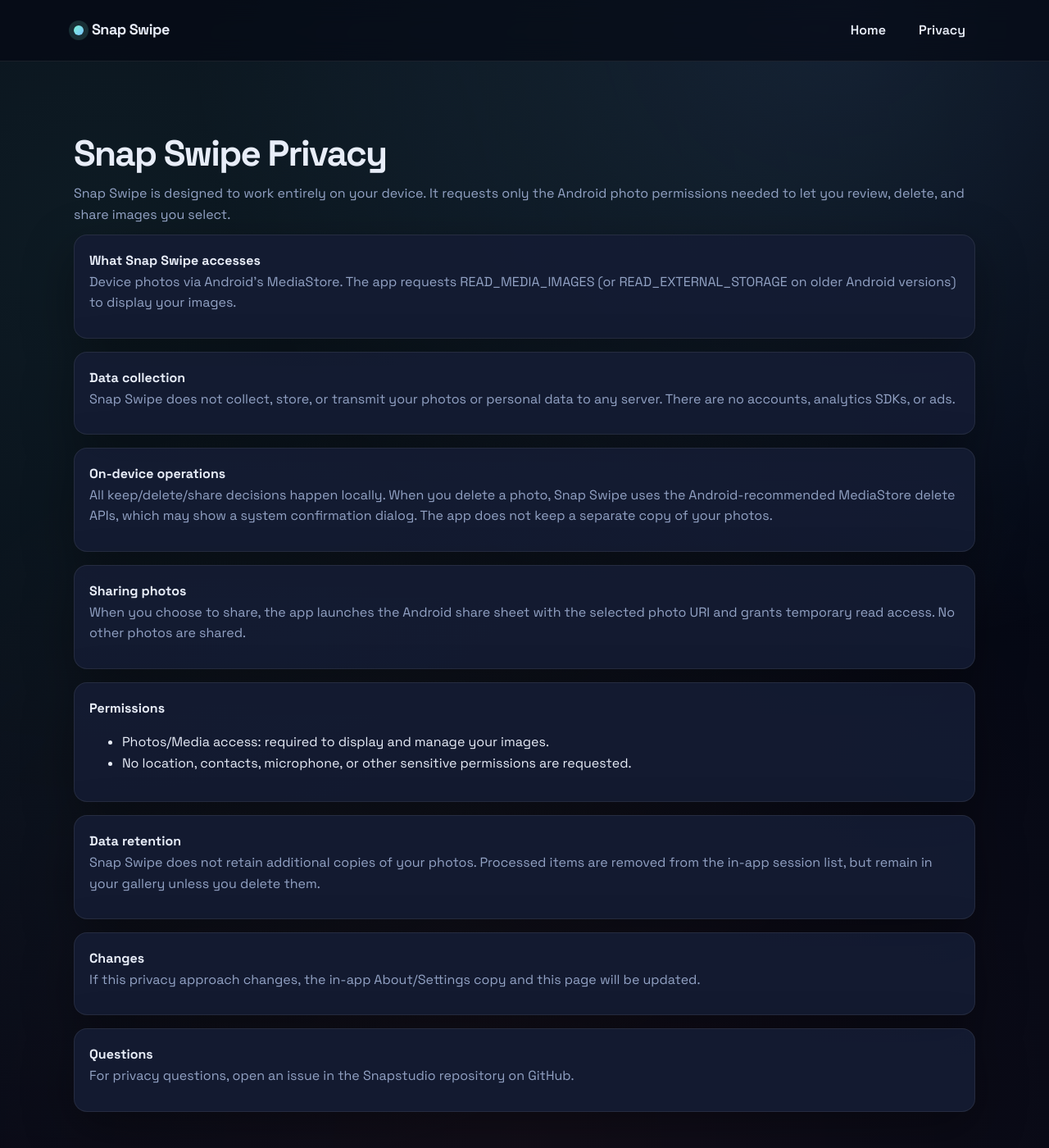
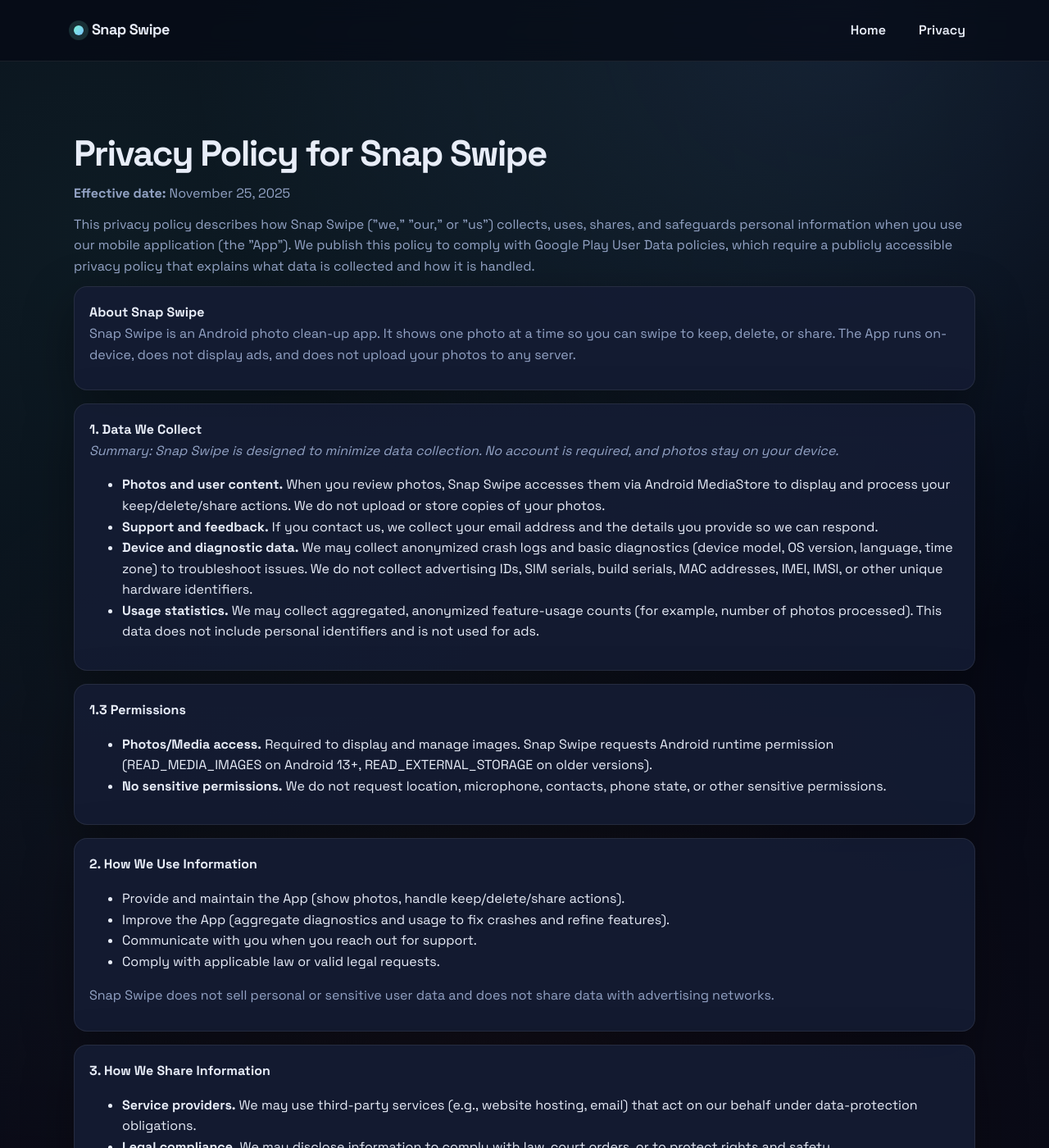
Before and after one commit to LCRH1883/Snapstudio, a Jekyll site: the page built from privacy.md, in a window 1280 px wide and 1400 px high. Shown: the whole window at 82% size. Built offline with Jekyll 4.4.1, drawn with Linux system fonts in a browser that asks for light colours; some of the changed text lies outside the part shown.

Commit message:
Adds privacy policy document
Adds a comprehensive privacy policy for Snap Swipe to comply with Google Play User Data policies.

This policy outlines data collection practices, usage of permissions, data sharing, retention, security, user rights, and contact information, ensuring transparency and user awareness.

```diff
--- a/privacy.md
+++ b/privacy.md
@@ -6,50 +6,98 @@ permalink: /privacy/
 
 <section class="section">
   <div class="container">
-    <h1>Snap Swipe Privacy</h1>
-    <p class="muted">Snap Swipe is designed to work entirely on your device. It requests only the Android photo permissions needed to let you review, delete, and share images you select.</p>
+    <h1>Privacy Policy for Snap Swipe</h1>
+    <p class="muted"><strong>Effective date:</strong> November 25, 2025</p>
+    <p class="muted">This privacy policy describes how Snap Swipe ("we," "our," or "us") collects, uses, shares, and safeguards personal information when you use our mobile application (the "App"). We publish this policy to comply with Google Play User Data policies, which require a publicly accessible privacy policy that explains what data is collected and how it is handled.</p>
 
     <div class="privacy-block">
-      <strong>What Snap Swipe accesses</strong>
-      <p class="muted">Device photos via Android’s MediaStore. The app requests READ_MEDIA_IMAGES (or READ_EXTERNAL_STORAGE on older Android versions) to display your images.</p>
+      <strong>About Snap Swipe</strong>
+      <p class="muted">Snap Swipe is an Android photo clean-up app. It shows one photo at a time so you can swipe to keep, delete, or share. The App runs on-device, does not display ads, and does not upload your photos to any server.</p>
     </div>
 
     <div class="privacy-block">
-      <strong>Data collection</strong>
-      <p class="muted">Snap Swipe does not collect, store, or transmit your photos or personal data to any server. There are no accounts, analytics SDKs, or ads.</p>
-    </div>
-
-    <div class="privacy-block">
-      <strong>On-device operations</strong>
-      <p class="muted">All keep/delete/share decisions happen locally. When you delete a photo, Snap Swipe uses the Android-recommended MediaStore delete APIs, which may show a system confirmation dialog. The app does not keep a separate copy of your photos.</p>
-    </div>
-
-    <div class="privacy-block">
-      <strong>Sharing photos</strong>
-      <p class="muted">When you choose to share, the app launches the Android share sheet with the selected photo URI and grants temporary read access. No other photos are shared.</p>
-    </div>
-
-    <div class="privacy-block">
-      <strong>Permissions</strong>
+      <strong>1. Data We Collect</strong>
+      <p class="muted"><em>Summary: Snap Swipe is designed to minimize data collection. No account is required, and photos stay on your device.</em></p>
       <ul>
-        <li>Photos/Media access: required to display and manage your images.</li>
-        <li>No location, contacts, microphone, or other sensitive permissions are requested.</li>
+        <li><strong>Photos and user content.</strong> When you review photos, Snap Swipe accesses them via Android MediaStore to display and process your keep/delete/share actions. We do not upload or store copies of your photos.</li>
+        <li><strong>Support and feedback.</strong> If you contact us, we collect your email address and the details you provide so we can respond.</li>
+        <li><strong>Device and diagnostic data.</strong> We may collect anonymized crash logs and basic diagnostics (device model, OS version, language, time zone) to troubleshoot issues. We do not collect advertising IDs, SIM serials, build serials, MAC addresses, IMEI, IMSI, or other unique hardware identifiers.</li>
+        <li><strong>Usage statistics.</strong> We may collect aggregated, anonymized feature-usage counts (for example, number of photos processed). This data does not include personal identifiers and is not used for ads.</li>
       </ul>
     </div>
 
     <div class="privacy-block">
-      <strong>Data retention</strong>
-      <p class="muted">Snap Swipe does not retain additional copies of your photos. Processed items are removed from the in-app session list, but remain in your gallery unless you delete them.</p>
+      <strong>1.3 Permissions</strong>
+      <ul>
+        <li><strong>Photos/Media access.</strong> Required to display and manage images. Snap Swipe requests Android runtime permission (READ_MEDIA_IMAGES on Android 13+, READ_EXTERNAL_STORAGE on older versions).</li>
+        <li><strong>No sensitive permissions.</strong> We do not request location, microphone, contacts, phone state, or other sensitive permissions.</li>
+      </ul>
     </div>
 
     <div class="privacy-block">
-      <strong>Changes</strong>
-      <p class="muted">If this privacy approach changes, the in-app About/Settings copy and this page will be updated.</p>
+      <strong>2. How We Use Information</strong>
+      <ul>
+        <li>Provide and maintain the App (show photos, handle keep/delete/share actions).</li>
+        <li>Improve the App (aggregate diagnostics and usage to fix crashes and refine features).</li>
+        <li>Communicate with you when you reach out for support.</li>
+        <li>Comply with applicable law or valid legal requests.</li>
+      </ul>
+      <p class="muted">Snap Swipe does not sell personal or sensitive user data and does not share data with advertising networks.</p>
     </div>
 
     <div class="privacy-block">
-      <strong>Questions</strong>
-      <p class="muted">For privacy questions, open an issue in the Snapstudio repository on GitHub.</p>
+      <strong>3. How We Share Information</strong>
+      <ul>
+        <li><strong>Service providers.</strong> We may use third-party services (e.g., website hosting, email) that act on our behalf under data-protection obligations.</li>
+        <li><strong>Legal compliance.</strong> We may disclose information to comply with law, court orders, or to protect rights and safety.</li>
+        <li><strong>Business transfers.</strong> In a merger, acquisition, or asset sale, data may transfer as permitted by law. We will provide notice before a different policy applies.</li>
+      </ul>
+      <p class="muted">We do not share data with advertising partners and do not connect data to advertising identifiers.</p>
+    </div>
+
+    <div class="privacy-block">
+      <strong>4. Data Retention and Deletion</strong>
+      <p class="muted">Photos are processed locally and not retained by us. Aggregated diagnostics are kept only as long as needed to improve the App, then deleted or anonymized. If you contact us, you may request deletion of your correspondence unless we must retain it for legal or security reasons.</p>
+    </div>
+
+    <div class="privacy-block">
+      <strong>5. Data Security</strong>
+      <p class="muted">We use appropriate technical and organizational measures (for example, secure connections and limited access) to protect data. No method is perfectly secure; protect your device with a strong passcode.</p>
+    </div>
+
+    <div class="privacy-block">
+      <strong>6. International Data Transfers</strong>
+      <p class="muted">Our website or support services may operate in other countries. We apply appropriate safeguards where required by law.</p>
+    </div>
+
+    <div class="privacy-block">
+      <strong>7. Your Rights</strong>
+      <p class="muted">Depending on your region, you may request access, correction, deletion, objection, or restriction of processing, and withdrawal of consent where applicable. Because we do not store your photos, these rights mainly apply to support correspondence or diagnostics. Contact us to exercise these rights.</p>
+    </div>
+
+    <div class="privacy-block">
+      <strong>8. Children’s Privacy</strong>
+      <p class="muted">Snap Swipe is built to be family-friendly: no ads, no in-app purchases, no social features, and no collection of personal data from children. We do not request advertising identifiers or sensitive permissions. If you believe a child has provided personal information, contact us so we can remove it.</p>
+    </div>
+
+    <div class="privacy-block">
+      <strong>9. Third-Party Links</strong>
+      <p class="muted">Links to third-party sites are outside our control; review their privacy policies when you visit them.</p>
+    </div>
+
+    <div class="privacy-block">
+      <strong>10. Contact Information</strong>
+      <p class="muted">For privacy questions or to exercise your rights, contact us:</p>
+      <ul>
+        <li><strong>Developer name:</strong> [Insert developer or company name]</li>
+        <li><strong>Address:</strong> [Insert mailing address]</li>
+        <li><strong>Email:</strong> [Insert contact email]</li>
+      </ul>
+    </div>
+
+    <div class="privacy-block">
+      <strong>11. Changes to This Policy</strong>
+      <p class="muted">We may update this policy from time to time. The effective date will change when updates are posted. Continued use of Snap Swipe after updates means you accept the revised policy.</p>
     </div>
   </div>
 </section>
```
